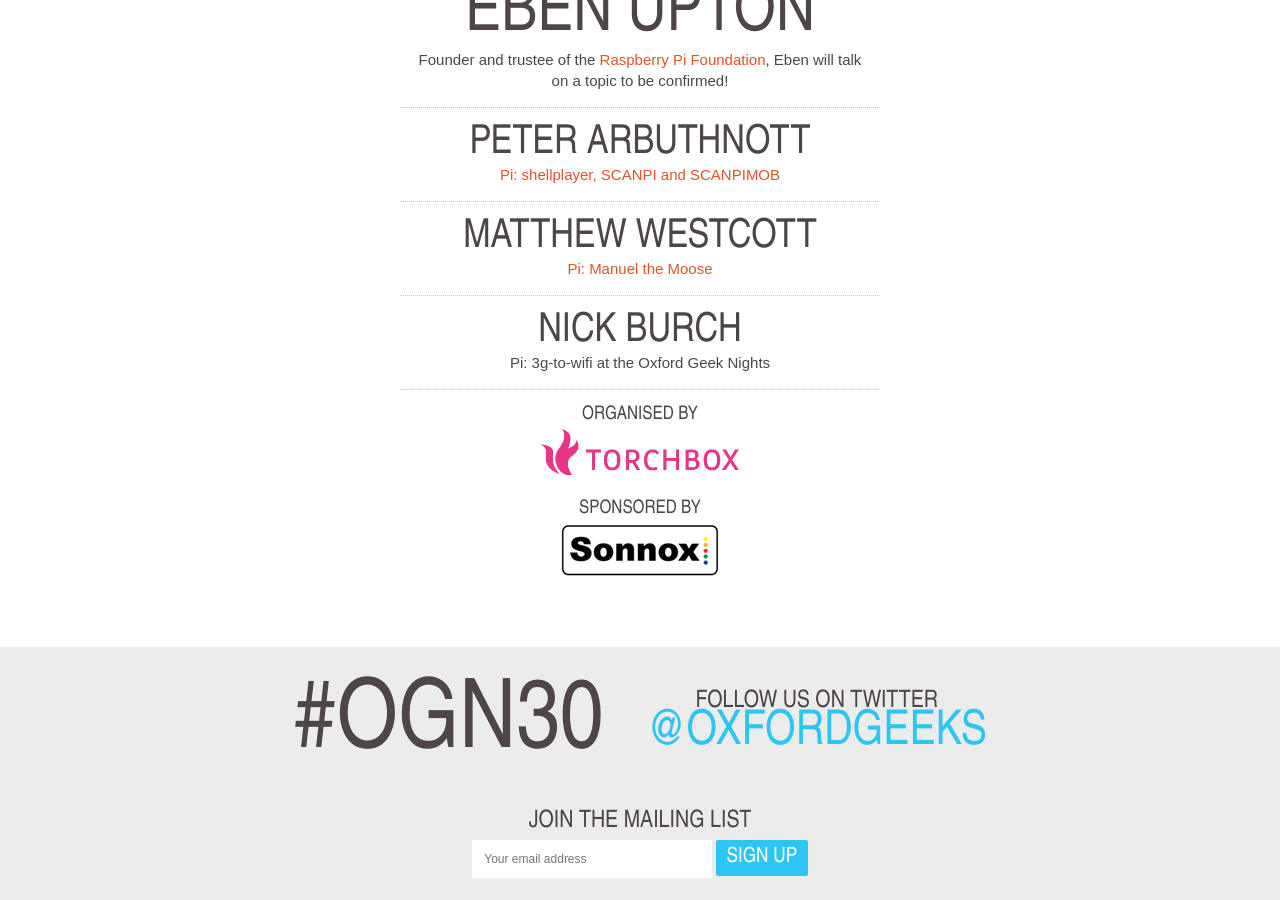
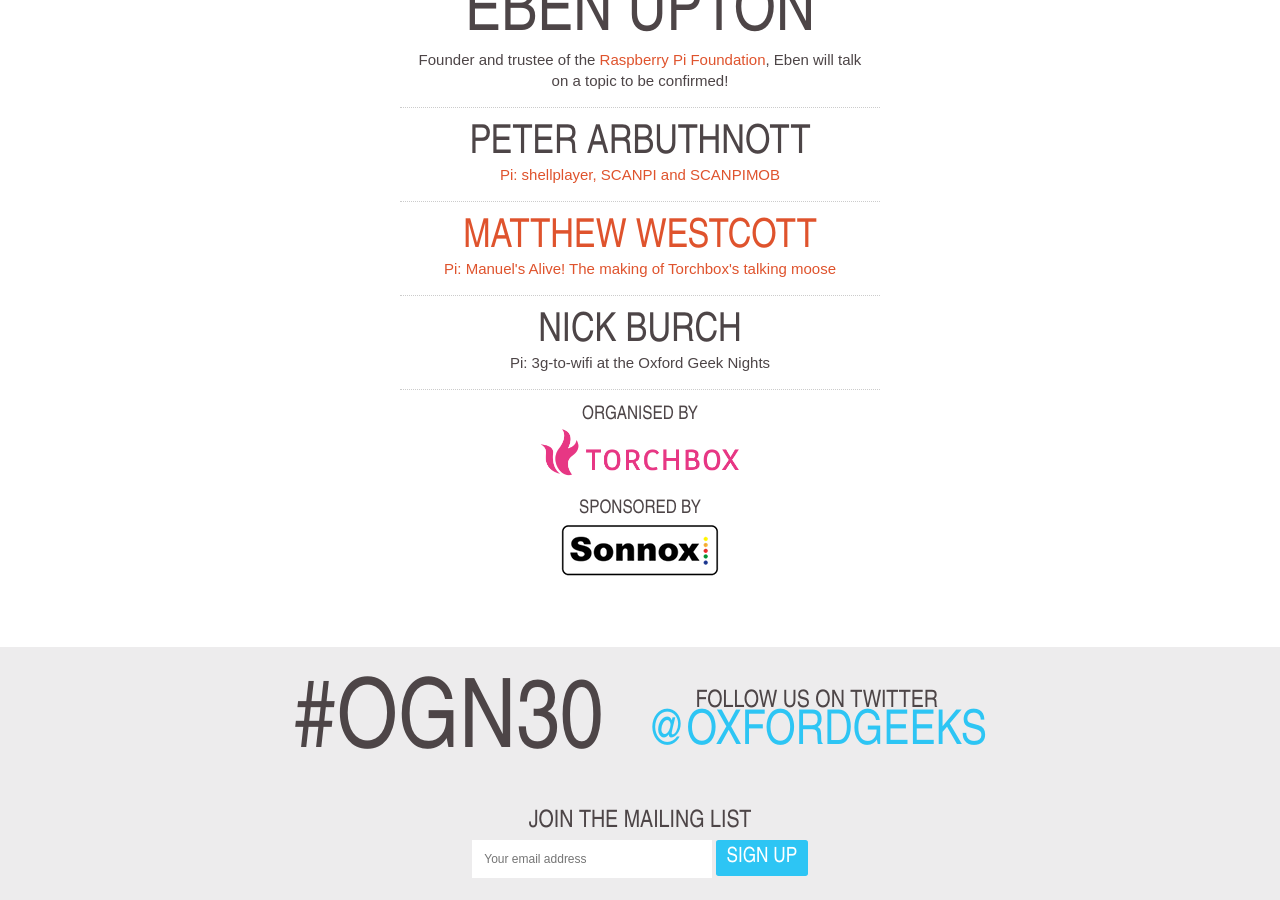
Before and after one commit to torchbox/ogn, a Jekyll site: the page built from _posts/2013-03-13-ogn30.markdown, in a window 1280 px wide and 900 px high, scrolled down 492 px. Built offline with Jekyll 4.4.1, drawn with Linux system fonts in a browser that asks for light colours; nearby versions of some CDN libraries; Markdown is read by kramdown in place of the engine named in the settings.

Commit message:
Update _posts/2013-03-13-ogn30.markdown

```diff
--- a/_posts/2013-03-13-ogn30.markdown
+++ b/_posts/2013-03-13-ogn30.markdown
@@ -37,8 +37,8 @@
     <p><a href="http://www.scanpi.co.uk">Pi: shellplayer, SCANPI and SCANPIMOB</a></p>
   </li>
   <li itemprop="performer" itemscope="itemscope" itemtype="http://schema.org/Person">
-    <h2 itemprop="name">Matthew Westcott</h2>
-    <p><a href="http://moose.torchbox.com/">Pi: Manuel the Moose</a></p>
+    <a href="http://matt.west.co.tt/" ><h2 itemprop="name">Matthew Westcott</h2></a>
+    <p><a href="http://moose.torchbox.com/">Pi: Manuel's Alive! The making of Torchbox's talking moose</a></p>
   </li>
   <li itemprop="performer" itemscope="itemscope" itemtype="http://schema.org/Person">
     <h2 itemprop="name">Nick Burch</h2>
```
